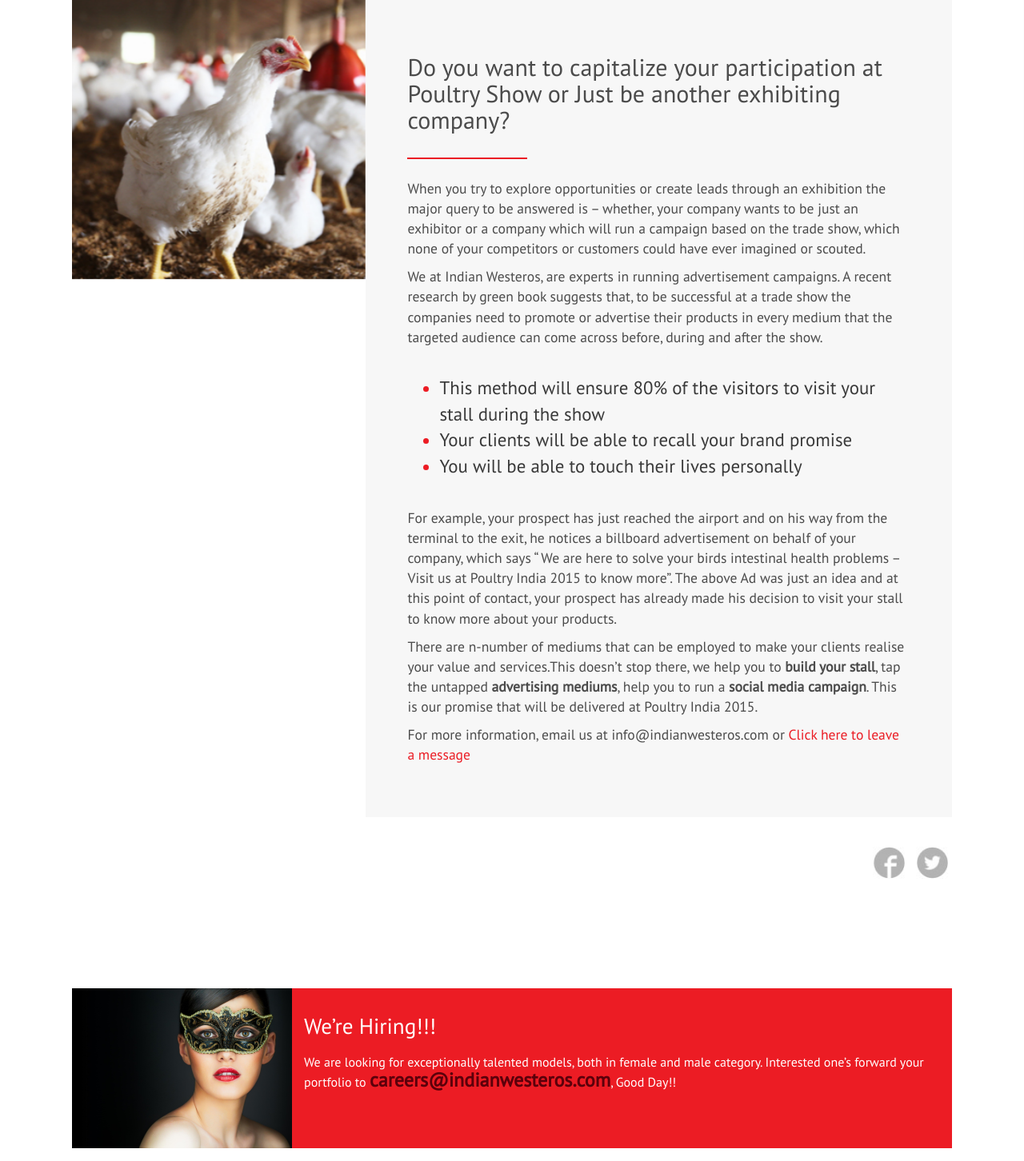
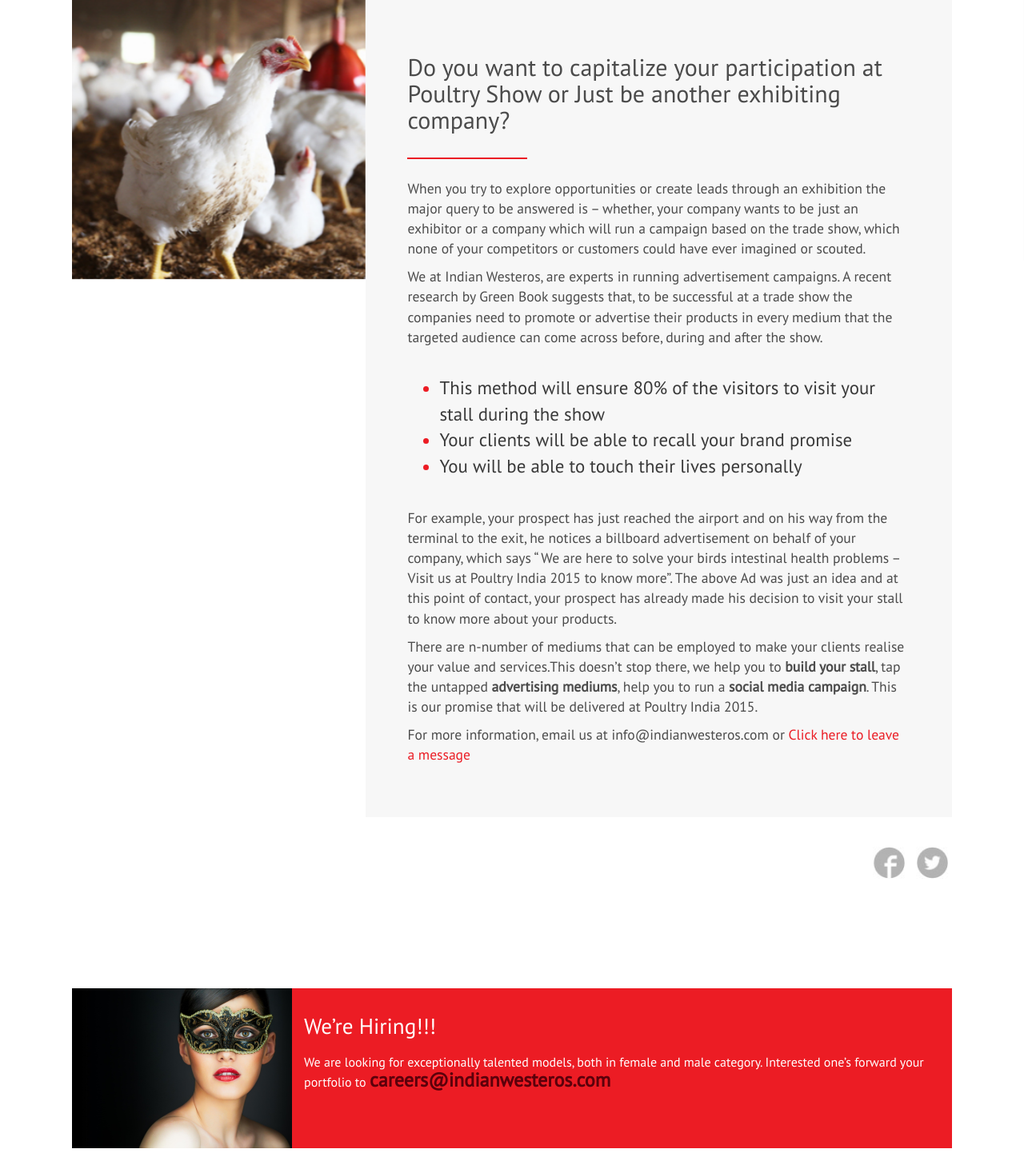
Before and after one commit to praveenraj3/iw, a PHP site: page /news.php in a window 1280 px wide. Shown: the part 475-1927 px from the top of the page at 80% size. Run offline with PHP 8.4, Linux system fonts and the light colour scheme; some libraries are stand-ins or nearby versions.

Commit message:
typo fix

```diff
--- a/careers.php
+++ b/careers.php
@@ -82,7 +82,7 @@
                    <div class="col-md-9 right-grid text-left">
 
                        <h3>We’re Hiring!!!</h3>
-                       <p>We are looking for exceptionally talented models, both in female and male category. Interested one’s forward your portfolio to <strong>careers@indianwesteros.com</strong>, Good Day!! </p>
+                       <p>We are looking for exceptionally talented models, both in female and male category. Interested one’s forward your portfolio to <strong>careers@indianwesteros.com</strong></p>
 
 
                    </div>
--- a/news.php
+++ b/news.php
@@ -53,7 +53,7 @@
                      <hr style="border-top: 2px solid #eb1c24; width: 150px; margin-bottom: 1.5em; margin-top: 1.5em;">
                      <p>When you try to explore opportunities or create leads through an exhibition the major query to be answered is – whether, your company wants to be just an exhibitor or a company which will run a campaign based on the trade show, which none of your competitors or customers could have ever imagined or scouted.</p>
                      <p>
-                         We at Indian Westeros, are experts in running advertisement campaigns. A recent research by green book suggests that, to be successful at a trade show the companies need to promote or advertise their products in every medium that the targeted audience can come across before, during and after the show.
+                         We at Indian Westeros, are experts in running advertisement campaigns. A recent research by Green Book suggests that, to be successful at a trade show the companies need to promote or advertise their products in every medium that the targeted audience can come across before, during and after the show.
                      </p>
                      <ul class="news-list">
                          <li><span>This method will ensure 80% of the visitors to visit your stall during the show </span></li>
@@ -109,7 +109,7 @@ dolore magna aliqua. Ut enim ad minim veniam,Lorem ipsum dolor sit amet, consect
                    <div class="col-md-9 right-grid text-left">
 
                        <h3>We’re Hiring!!!</h3>
-                       <p>We are looking for exceptionally talented models, both in female and male category. Interested one’s forward your portfolio to <strong>careers@indianwesteros.com</strong>, Good Day!! </p>
+                       <p>We are looking for exceptionally talented models, both in female and male category. Interested one’s forward your portfolio to <strong>careers@indianwesteros.com</strong></p>
 
 
                    </div>
--- a/services.php
+++ b/services.php
@@ -161,9 +161,7 @@ Upon client’s approval, this plan becomes the blueprint for the agency's creat
                         <h1 class="wow fadeInLeft animated">Strategic Planning<span style="color: #eb1c24;">.</span></h1>
                         <p class="wow fadeInRight animated">
                         Strategic Planning is a never-ending process at Indian Westeros. We define and redefine goals and objectives, develop strategies and evaluate advertising results. This process begins before research and continues even after the advertisement is run.
-While creating an ad, we consider the research results; evaluate the media plans and work in sync with client's team to provide detailed marketing &amp; advertising plan
-
-Upon client’s approval, this plan becomes the blueprint for the agency's creative and media program.
+While creating an ad, we consider the research results; evaluate the media plans and work in sync with client's team to provide detailed marketing &amp; advertising plan. Upon client’s approval, this plan becomes the blueprint for the agency's creative and media program.
                         </p>
                         <br>
                         <br>
```
